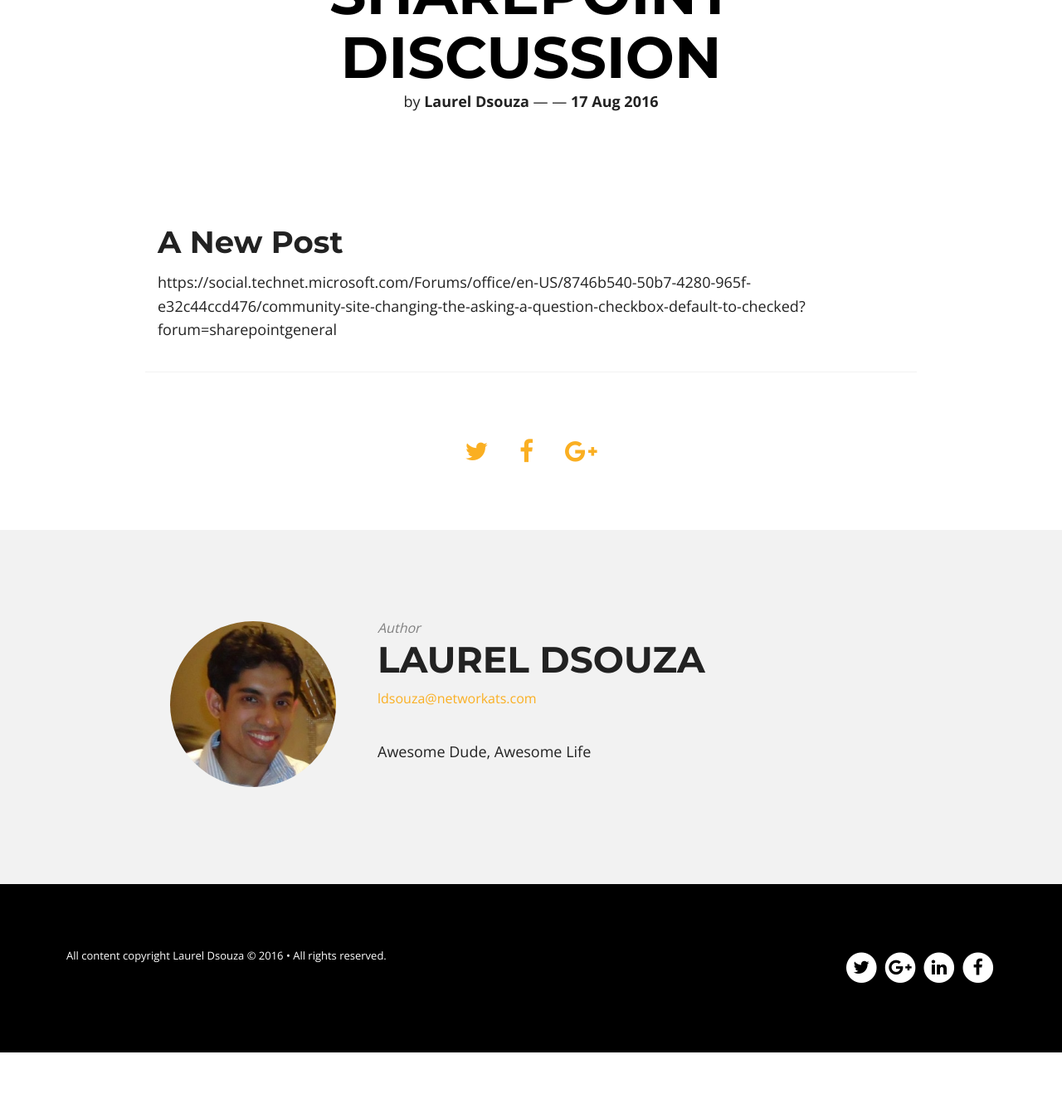
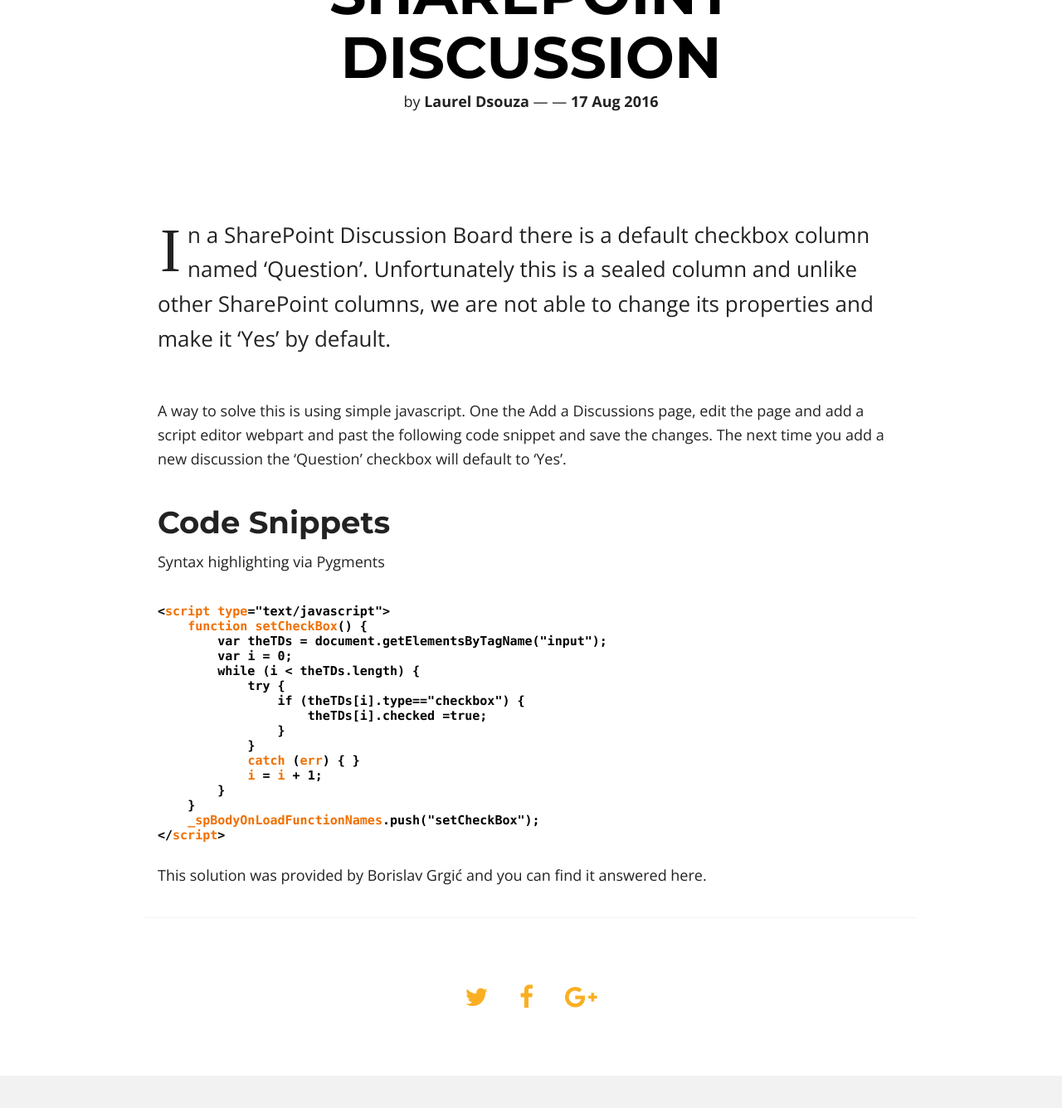
Before and after one commit to ldsouza/ldsouza.github.io, a Jekyll site: the page built from _posts/2016-08-17-make-the-question-default-to-yes-in-a-sharepoint-discussion.md, in a window 1280 px wide and 1400 px high, scrolled down 420 px. Shown: the top 1336 px of the window at 83% size. Built offline with Jekyll 4.4.1, drawn with Linux system fonts in a browser that asks for light colours; nearby versions of some CDN libraries; before the commit the page ends 1689 px from its top, so only the background shows below that.

Commit message:
Update 2016-08-17-make-the-question-default-to-yes-in-a-sharepoint-discussion.md

```diff
--- a/_posts/2016-08-17-make-the-question-default-to-yes-in-a-sharepoint-discussion.md
+++ b/_posts/2016-08-17-make-the-question-default-to-yes-in-a-sharepoint-discussion.md
@@ -6,5 +6,32 @@
 comments: false
 title: Make the question default to yes in a SharePoint Discussion
 ---
-## A New Post
-https://social.technet.microsoft.com/Forums/office/en-US/8746b540-50b7-4280-965f-e32c44ccd476/community-site-changing-the-asking-a-question-checkbox-default-to-checked?forum=sharepointgeneral
+
+In a SharePoint Discussion Board there is a default checkbox column named 'Question'. Unfortunately this is a sealed column and unlike other SharePoint columns, we are not able to change its properties and make it 'Yes' by default.
+
+A way to solve this is using simple javascript. One the Add a Discussions page, edit the page and add a script editor webpart and past the following code snippet and save the changes. The next time you add a new discussion the 'Question' checkbox will default to 'Yes'.
+
+## Code Snippets
+
+Syntax highlighting via Pygments
+
+{% highlight css %}
+<script type="text/javascript">
+    function setCheckBox() {
+        var theTDs = document.getElementsByTagName("input");
+        var i = 0;
+        while (i < theTDs.length) {
+            try {
+                if (theTDs[i].type=="checkbox") {
+                    theTDs[i].checked =true;
+                }
+            }
+            catch (err) { }
+            i = i + 1;
+        }
+    }
+    _spBodyOnLoadFunctionNames.push("setCheckBox");
+</script>
+{% endhighlight %}
+
+This solution was provided by Borislav Grgić and you can find it answered here.
```
